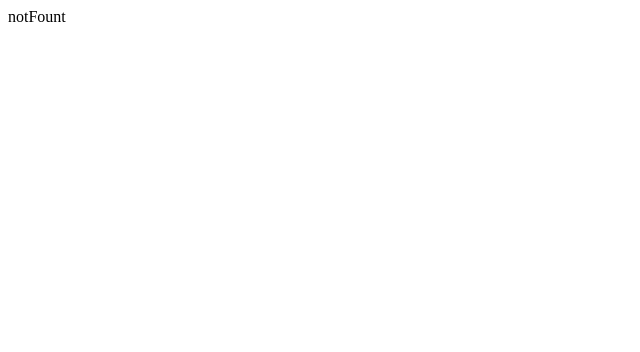
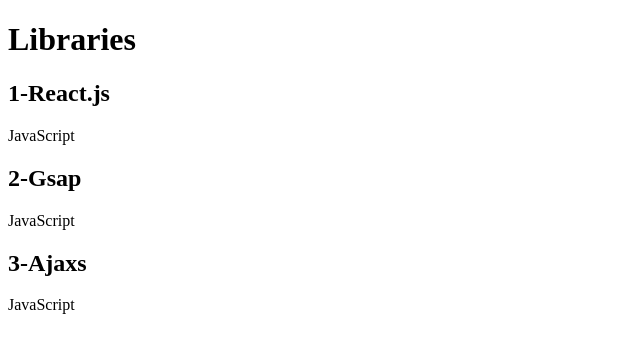
Before and after one commit to ariful171042/next-js-routing, a Next.js app: page /libraries in a window 1280 px wide. Before the commit this address had no page. Shown: the top 352 px of the page, without its empty margins (0-640 px from the left). Built offline with nearby package versions, Linux system fonts and the light colour scheme; data requests are answered from the project's data file.

Commit message:
serverSide rendaring

```diff
--- a/db.json
+++ b/db.json
@@ -27,5 +27,22 @@
     { "id": 2, "title": "next.js", "core": "React.js" },
     { "id": 3, "title": "Vue.js", "core": "Javascript" },
     { "id": 4, "title": "Boostrap", "core": "CSs" }
+  ],
+  "libraries": [
+    {
+      "id": 1,
+      "title": "React.js",
+      "core": "JavaScript"
+    },
+    {
+      "id": 2,
+      "title": "Gsap",
+      "core": "JavaScript"
+    },
+    {
+      "id": 3,
+      "title": "Ajaxs",
+      "core": "JavaScript"
+    }
   ]
 }
--- /dev/null
+++ b/pages/libraries.js
@@ -0,0 +1,48 @@
+import { useEffect, useState } from "react";
+
+const Libraries = () => {
+  const [data, setData] = useState(null);
+  const [isLoading, setIsLoading] = useState(false);
+  const [error, setError] = useState(null);
+
+  useEffect(() => {
+    const getData = async () => {
+      try {
+        setIsLoading(true);
+        const res = await fetch("http://localhost:4000/libraries");
+        if (!res.ok) throw new Error("An error has occured");
+
+        const json = await res.json();
+
+        setIsLoading(false);
+        setData(json);
+        console.log(json);
+      } catch (err) {
+        setIsLoading(false);
+        setError(err.message);
+      }
+    };
+    getData();
+  }, []);
+
+  if (isLoading) return <p>Loading</p>;
+  if (error) return <p>{error}</p>;
+
+  return (
+    <div>
+      <h1>Libraries</h1>
+
+      {data &&
+        data.map((lib) => (
+          <div key={lib.id}>
+            <h2>
+              {lib.id}-{lib.title}
+            </h2>
+            <p>{lib.core}</p>
+          </div>
+        ))}
+    </div>
+  );
+};
+
+export default Libraries;
```
